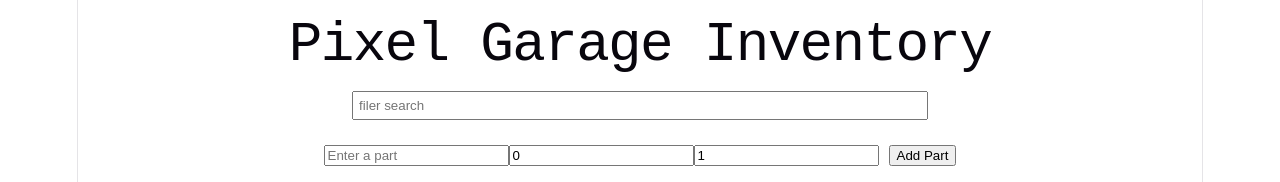
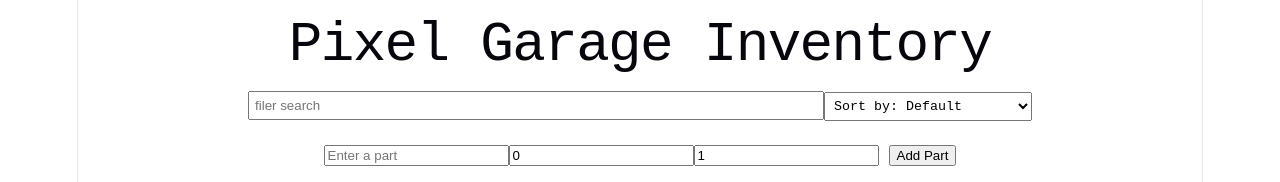
Before and after one commit to sticker-s/retro-garage-frontend, a React (Vite) app: page / in a window 1280 px wide. Shown: the top 182 px of the page. Built offline with nearby package versions, Linux system fonts and the light colour scheme; no server answers.

Commit message:
added a filter along with search

```diff
--- a/src/App.jsx
+++ b/src/App.jsx
@@ -9,8 +9,11 @@ function App() {
   const [price, setPrice] = useState(0);
   const [quantity, setQuantity] = useState(1);
   const [searchItem, setSearchItem] = useState("");
+  const [sortBy, setSortBy] = useState("default");
+
   // const API_URL = "https://retro-garage-backend.onrender.com/api/parts";
   const API_URL = import.meta.env.VITE_URL || "http://localhost:3000/api/parts";
+
   useEffect(() => {
     fetchInventory();
   }, []);
@@ -76,7 +79,14 @@ function App() {
     }
   };
 
-  const filteredInventory = inventory.filter((part) => part.name.toLowerCase().includes(searchItem.toLowerCase()));
+  const filteredInventory = inventory.
+    filter((part) => part.name.toLowerCase().includes(searchItem.toLowerCase()))
+    .sort((a, b) => {
+      if (sortBy == "price-asc") return a.price - b.price;
+      if (sortBy == "price-desc") return b.price - a.price;
+      if (sortBy == "qty-desc") return b.quantity - a.quantity;
+      return 0;
+    });
 
 
   return (
@@ -86,6 +96,13 @@ function App() {
       <input type="text" onChange={(e) => setSearchItem(e.target.value)} placeholder="filer search"
         value={searchItem} style={{ width: "50%", marginBottom: "20px", padding: "5px" }} />
 
+      {/* //* sort dropdown menu */}
+      <select value={sortBy} onChange={(e) => setSortBy(e.target.value)} style={{ padding: '5px', fontFamily: "monospace" }} >
+        <option value="default">Sort by: Default</option>
+        <option value="price-asc">Sort by: Price asc</option>
+        <option value="price-desc">Sort by: Price desc</option>
+        <option value="qty-desc">Sort by: Quantity desc</option>
+      </select>
 
       {/* //* this is the form for adding the parts */}
       <AddPartForm inputValue={inputValue} setInputValue={setInputValue} onAdd={addParts}
```
